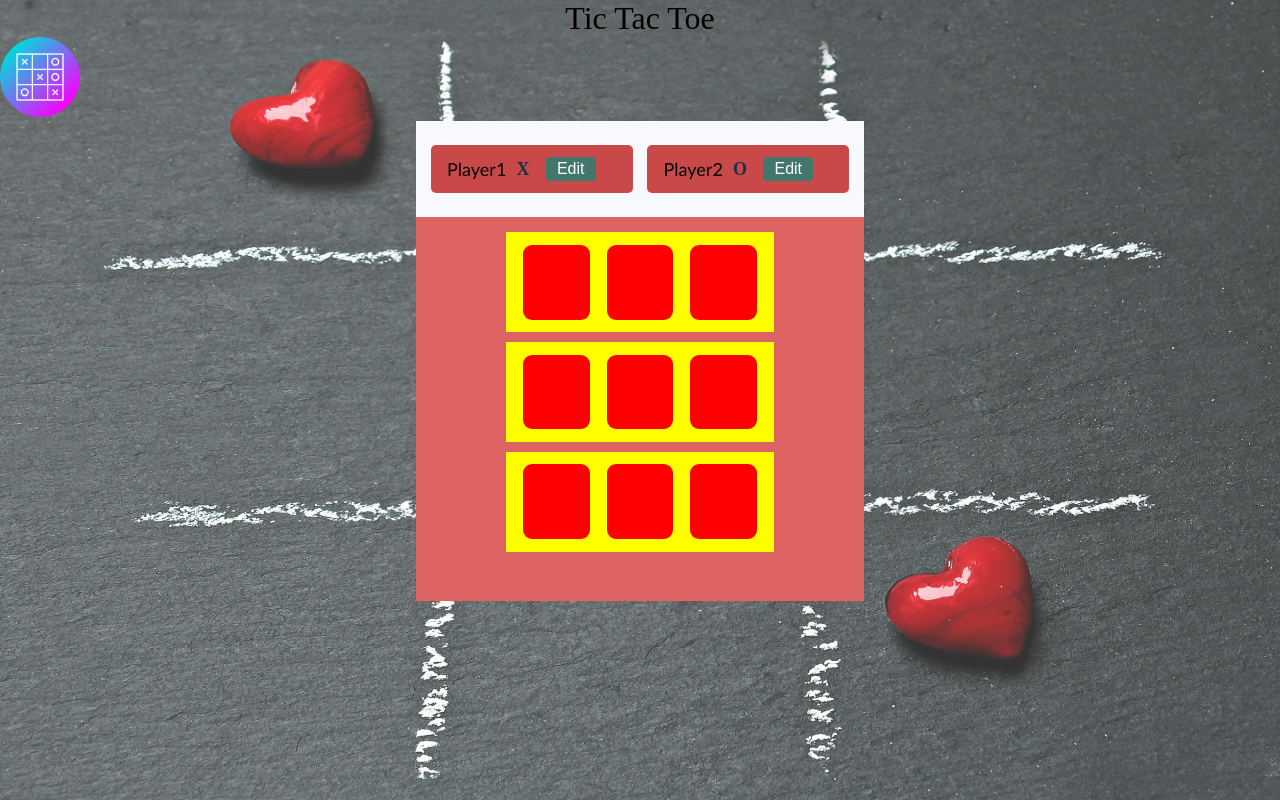
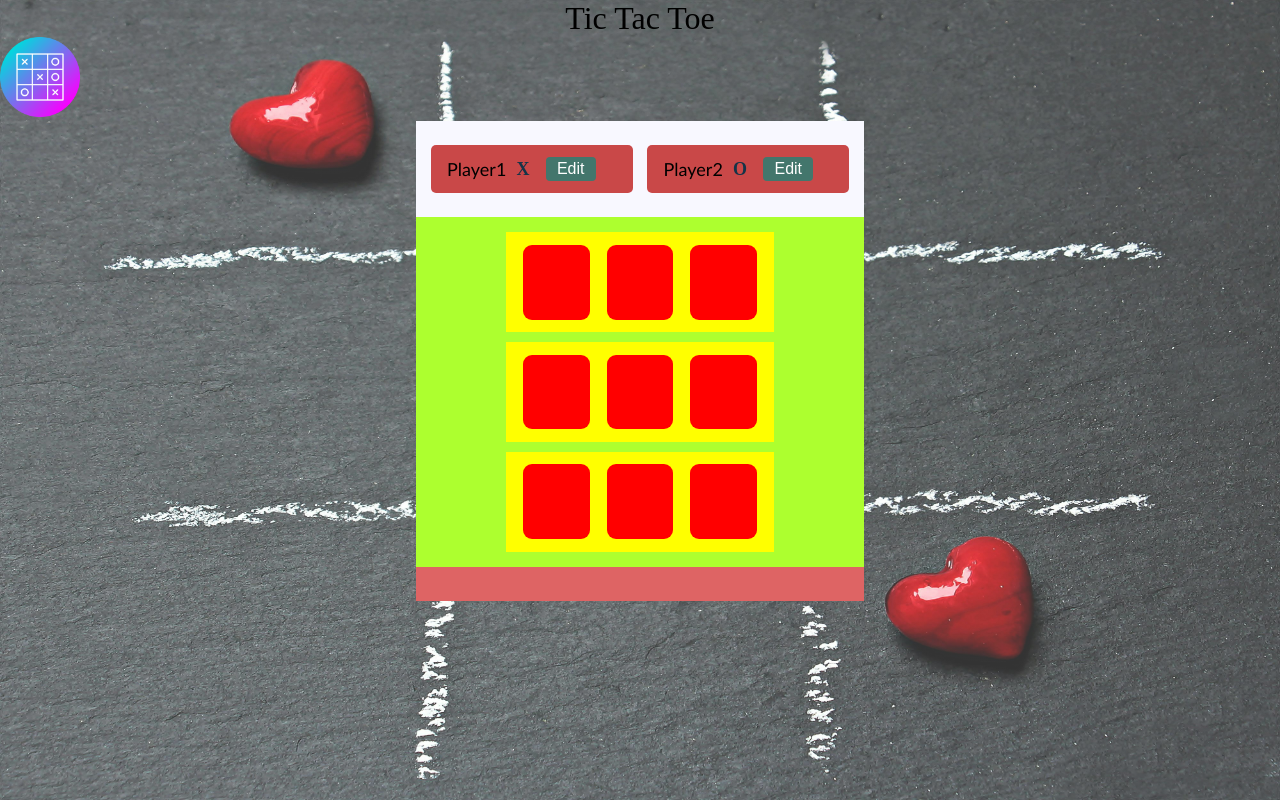
Before and after one commit to webrohit27/React_Js, a React (Create React App) app in the folder to-do/: page / in a window 1280 px wide. Built offline with nearby package versions, Linux system fonts and the light colour scheme.

Commit message:
update winner name

```diff
--- a/to-do/src/components/Game_board.css
+++ b/to-do/src/components/Game_board.css
@@ -22,3 +22,21 @@
     margin: 0px;
     border-radius: 9px;
 }
+
+.game-board-container {
+    width: 100%;
+    height: 100%;
+    background-color: greenyellow;
+
+    display: flex;
+    flex-direction: column;
+    align-items: center;
+    justify-content: center;
+}
+#winner-span{
+    background-color: aqua;
+    margin: 15px;
+
+    font-size: 25px;
+    font-family:Georgia, 'Times New Roman', Times, serif;
+}
--- a/to-do/src/components/Game_board.jsx
+++ b/to-do/src/components/Game_board.jsx
@@ -1,103 +1,108 @@
-import React, { useState } from 'react'
+import { useState } from 'react';
 import './Game_board.css';
 
-function Game_board(){
+function Game_Board(){
 
-let [GameBoard, setGameBoard] = useState([
-      [null, null, null],
-      [null, null, null],
-      [null, null, null]
-   ]
-);
+    let[GameBoard, setGameBoard] = useState([
+    //    0     1     2
+        [null, null, null],  //0
+        [null, null, null],  // 1
+        [null, null, null]   // 2
+    ]);
 
-
-let [turn, setTurn] = useState("X");
-let [symbol, setSymbol] = useState("");
-let [winner, setWinner] = useState(false);
+    let[turn, setTurn] = useState("X");
+    let[symbol, setSymbol] = useState("");
+    let[winner, setWinner] = useState(false);
+    let[winnerSymbol, setWinnerSymbol] = useState(null); // winnerSymbol✏️
 
     function handleClick(event, row_idx, col_idx){
 
-  if (GameBoard[row_idx][col_idx] == null && winner!=true) {
+        if(GameBoard[row_idx][col_idx] == null && winner!=true) {
 
-   // updating Gameboard
+            //updating GameBoard
             let NewGameboard = [...GameBoard];
-   NewGameboard[row_idx][col_idx] = turn =='X'? 'X': 'O';
+            NewGameboard[row_idx][col_idx] = (turn=="X")? "X" : "O" ;
             setGameBoard(NewGameboard);
 
-   // upadating UI
-   event.target.innerText= turn;
+            // Updating UI
+            event.target.innerText = turn;
 
-   // Changing turn
-   turn=="X"? setTurn('O') : setTurn('X');
+            //changing turn
+            turn=='X'? setTurn('O') : setTurn('X');
 
-   // checking Winner
+            //checking winner
             checkWinner();
-
-
         }
-
-   // if (turn =="X") {
-   //    event.target.innertText = 'X';
-   //    turn = '0';
-   // }
-   // else{
-   //    event.target.innertText = 'O';
-   //    turn="X";
-   // }
     }
-
 
     function checkWinner() {
         // check winner for rows
-      for (let i = 0; i < 3; i++) {
-         if (GameBoard[i][0] == GameBoard[i][1] && GameBoard[i][1] == GameBoard[i][2] && GameBoard[i][0]!=null) {
+        for(let i=0; i<3; i++) {
+            if(GameBoard[i][0] == GameBoard[i][1] && GameBoard[i][1] == GameBoard[i][2] && GameBoard[i][0]!=null) {
                 console.log("Winner");
                 setWinner(true);
-
+                setWinnerSymbol(GameBoard[i][0]);
             }
         }
-      // check winner for column
-      for (let j = 0; j < 3; j++) {
-         if (GameBoard[0][j] == GameBoard[1][j] && GameBoard[1][j] == GameBoard[2][j] && GameBoard[0][j]!=null) {
+        //check winner for columns
+        for(let j=0; j<3; j++) {
+            if(GameBoard[0][j] == GameBoard[1][j] && GameBoard[1][j]==GameBoard[2][j] && GameBoard[0][j]!=null) {
                 console.log("Winner");
                 setWinner(true);
-
+                setWinnerSymbol(GameBoard[0][j]);
             }
         }
 
-     // check Winner for diagonal One
-       if (GameBoard[0][0] == GameBoard[1][1] && GameBoard[1][1] == GameBoard[2][2] && GameBoard[0][0]!=null) {
+        //check winner for diagonal 1
+        if(GameBoard[0][0] == GameBoard[1][1]  &&  GameBoard[1][1] == GameBoard[2][2] && GameBoard[0][0]!=null) {
             console.log("Winner");
             setWinner(true);
+            setWinnerSymbol(GameBoard[0][0]);
         }
 
-      // check Winner for diagonal Two
-      else if (GameBoard[0][2] == GameBoard[1][1] && GameBoard[1][1] == GameBoard[2][0] && GameBoard[0][2]!=null) {
+        //check winner for diagonal 2
+        else  if(GameBoard[0][2] == GameBoard[1][1]  &&  GameBoard[1][1] == GameBoard[2][0] && GameBoard[0][2]!=null) {
             console.log("Winner");
             setWinner(true);
+            setWinnerSymbol(GameBoard[0][2]);
         }
     }
 
 
+    let winnerName = null;
 
-   return (
-      <div className='game-board'>
+    if(winner == true) {
+        if(winnerSymbol=="X") {
+            winnerName = <span id="winner-span"> Winner is Player 1</span>
+        }
+        else {
+            winnerName = <span id="winner-span"> Winner is Player 2</span>
+        }
+    }
+
+
+    return(
+        <div className='game-board-container'>
+            {winnerName}
+
+            <div className="game-board">
                 {
                     GameBoard.map((row, row_idx)=>{
-               return(
-                  <div className='row' key={row_idx} >
+                        return (
+                            <div className='row' key={row_idx}>
                                 {
                                     row.map((element, col_idx)=>{
-                        return <button key={col_idx} onClick={(event)=> {handleClick(event, row_idx, col_idx)}}></button>
+                                        return <button key={col_idx} onClick={(event)=>{ handleClick(event, row_idx, col_idx)}}> </button>
                                     })
                                 }
                             </div>
-               );
+                        )
                     })
                 }
+            </div>
+        </div>
 
-      </div>
-  )
+    );
 }
 
-export default Game_board;
+export default Game_Board;
```
Lines whose indentation alone changed are shown as unchanged.
